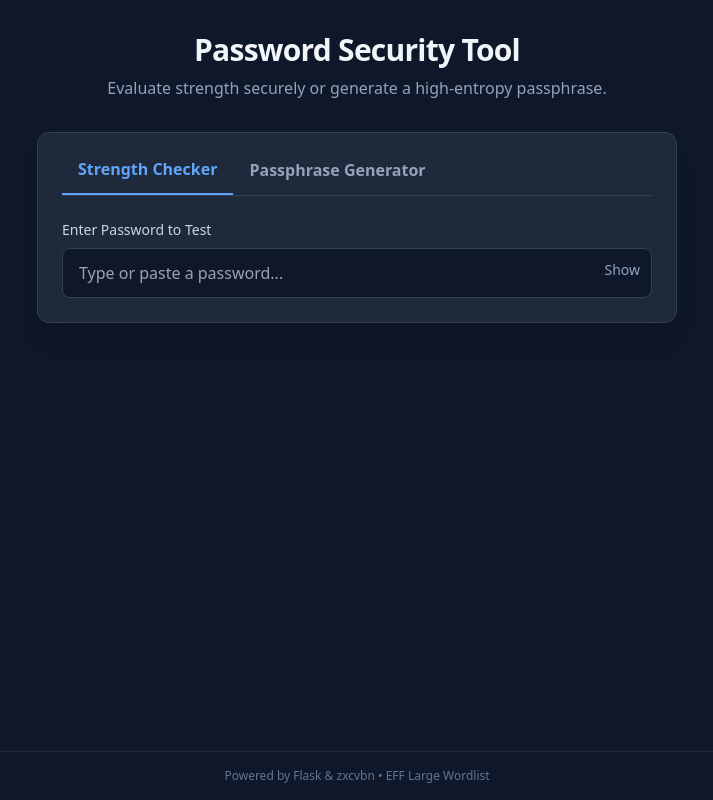
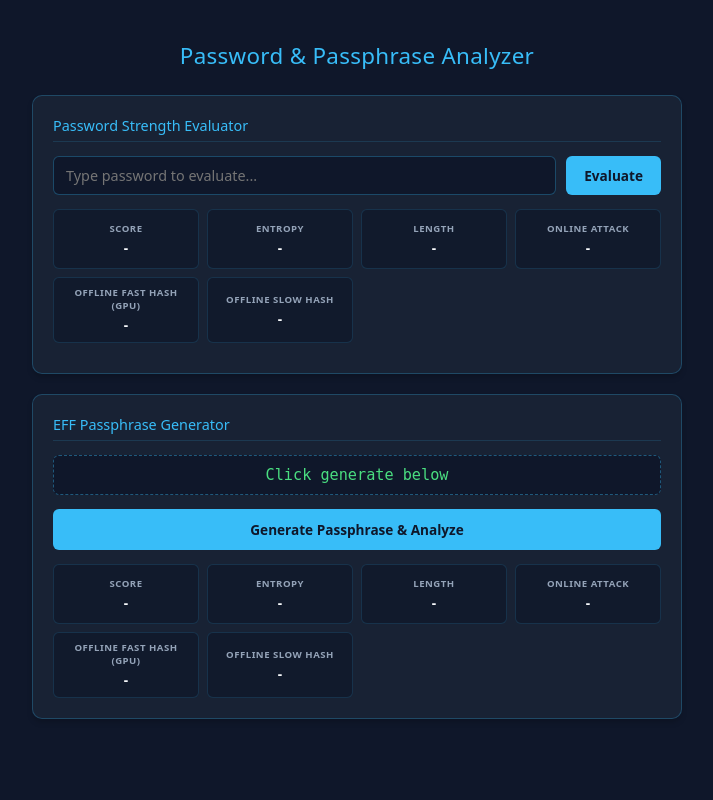
Before and after one commit to JPetovello/password-checker-web, a Flask app: page / in a window 1280 px wide. Shown: the whole page, without its empty margins (283-996 px from the left). Run offline with Flask 3, Linux system fonts and the light colour scheme; some libraries are stand-ins or nearby versions.

Commit message:
Update index.html

```diff
--- a/templates/index.html
+++ b/templates/index.html
@@ -3,223 +3,312 @@
 <head>
     <meta charset="UTF-8">
     <meta name="viewport" content="width=device-width, initial-scale=1.0">
-    <title>Password Checker & Generator</title>
-    <script src="https://cdn.tailwindcss.com"></script>
+    <title>Password & Passphrase Analyzer</title>
+    <style>
+        * {
+            box-sizing: border-box;
+            margin: 0;
+            padding: 0;
+            font-family: system-ui, -apple-system, BlinkMacSystemFont, "Segoe UI", Roboto, sans-serif;
+        }
+
+        body {
+            background-color: #0f172a;
+            color: #f8fafc;
+            display: flex;
+            flex-direction: column;
+            align-items: center;
+            padding: 40px 20px;
+            min-height: 100vh;
+        }
+
+        h1 {
+            font-size: 1.4rem;
+            color: #38bdf8;
+            margin-bottom: 24px;
+            font-weight: 500;
+            letter-spacing: 0.3px;
+        }
+
+        .container {
+            background: rgba(30, 41, 59, 0.65);
+            border: 1px solid rgba(56, 189, 248, 0.25);
+            border-radius: 10px;
+            padding: 20px;
+            width: 100%;
+            max-width: 650px;
+            margin-bottom: 20px;
+            box-shadow: 0 4px 6px -1px rgba(0, 0, 0, 0.2);
+        }
+
+        .section-title {
+            font-size: 0.9rem;
+            color: #38bdf8;
+            margin-bottom: 14px;
+            font-weight: 500;
+            border-bottom: 1px solid rgba(56, 189, 248, 0.15);
+            padding-bottom: 6px;
+        }
+
+        .input-group {
+            display: flex;
+            gap: 10px;
+            margin-bottom: 14px;
+        }
+
+        input[type="text"] {
+            flex: 1;
+            background-color: #0f172a;
+            border: 1px solid rgba(56, 189, 248, 0.3);
+            border-radius: 6px;
+            padding: 9px 12px;
+            color: #f8fafc;
+            font-size: 0.9rem;
+            outline: none;
+            transition: border-color 0.2s;
+        }
+
+        input[type="text"]:focus {
+            border-color: #38bdf8;
+        }
+
+        .btn {
+            background-color: #38bdf8;
+            color: #0f172a;
+            border: none;
+            border-radius: 6px;
+            padding: 9px 18px;
+            font-weight: 600;
+            cursor: pointer;
+            font-size: 0.85rem;
+            transition: background-color 0.2s;
+        }
+
+        .btn:hover {
+            background-color: #0ea5e9;
+        }
+
+        .btn-full {
+            width: 100%;
+            margin-bottom: 14px;
+            padding: 11px;
+        }
+
+        .passphrase-box {
+            background-color: #0f172a;
+            border: 1px dashed rgba(56, 189, 248, 0.4);
+            border-radius: 6px;
+            padding: 10px;
+            text-align: center;
+            color: #4ade80;
+            font-family: monospace;
+            font-size: 0.95rem;
+            margin-bottom: 14px;
+        }
+
+        .grid {
+            display: grid;
+            grid-template-columns: repeat(4, 1fr);
+            gap: 8px;
+        }
+
+        .metric-card {
+            background-color: rgba(15, 23, 42, 0.7);
+            border: 1px solid rgba(56, 189, 248, 0.15);
+            border-radius: 6px;
+            padding: 8px;
+            text-align: center;
+            display: flex;
+            flex-direction: column;
+            justify-content: center;
+            min-height: 60px;
+        }
+
+        .metric-label {
+            font-size: 0.6rem;
+            text-transform: uppercase;
+            color: #94a3b8;
+            letter-spacing: 0.5px;
+            margin-bottom: 3px;
+            font-weight: 700;
+        }
+
+        .metric-value {
+            font-size: 0.85rem;
+            color: #f8fafc;
+            font-weight: 600;
+        }
+
+        .feedback-box {
+            margin-top: 10px;
+            font-size: 0.75rem;
+            color: #fbbf24;
+        }
+
+        @media (max-width: 600px) {
+            .grid {
+                grid-template-columns: repeat(2, 1fr);
+            }
+        }
+    </style>
 </head>
-<body class="bg-slate-900 text-slate-100 min-h-screen flex flex-col justify-between">
-    <div class="container mx-auto px-4 py-8 max-w-2xl">
-        <!-- Header -->
-        <header class="text-center mb-8">
-            <h1 class="text-3xl font-bold tracking-tight mb-2">Password Security Tool</h1>
-            <p class="text-slate-400">Evaluate strength securely or generate a high-entropy passphrase.</p>
-        </header>
+<body>
 
-        <!-- Main Card Container -->
-        <div class="bg-slate-800 border border-slate-700 rounded-xl shadow-xl p-6 mb-8">
-            <!-- Tabs -->
-            <div class="flex border-b border-slate-700 mb-6">
-                <button id="tab-checker" onclick="switchTab('checker')" class="pb-3 px-4 font-semibold text-blue-400 border-b-2 border-blue-400 focus:outline-none transition-colors">Strength Checker</button>
-                <button id="tab-generator" onclick="switchTab('generator')" class="pb-3 px-4 font-semibold text-slate-400 hover:text-slate-200 focus:outline-none transition-colors">Passphrase Generator</button>
+    <h1>Password & Passphrase Analyzer</h1>
+
+    <!-- Password Strength Evaluator Section -->
+    <div class="container">
+        <div class="section-title">Password Strength Evaluator</div>
+        <div class="input-group">
+            <input type="text" id="passwordInput" placeholder="Type password to evaluate..." oninput="evaluatePassword()">
+            <button class="btn" onclick="evaluatePassword()">Evaluate</button>
+        </div>
+
+        <div class="grid">
+            <div class="metric-card">
+                <span class="metric-label">Score</span>
+                <span class="metric-value" id="pwdScore">-</span>
             </div>
+            <div class="metric-card">
+                <span class="metric-label">Entropy</span>
+                <span class="metric-value" id="pwdEntropy">-</span>
+            </div>
+            <div class="metric-card">
+                <span class="metric-label">Length</span>
+                <span class="metric-value" id="pwdLength">-</span>
+            </div>
+            <div class="metric-card">
+                <span class="metric-label">Online Attack</span>
+                <span class="metric-value" id="pwdOnline">-</span>
+            </div>
+            <div class="metric-card">
+                <span class="metric-label">Offline Fast Hash (GPU)</span>
+                <span class="metric-value" id="pwdFastHash">-</span>
+            </div>
+            <div class="metric-card">
+                <span class="metric-label">Offline Slow Hash</span>
+                <span class="metric-value" id="pwdSlowHash">-</span>
+            </div>
+        </div>
+        <div id="pwdFeedback" class="feedback-box"></div>
+    </div>
 
-            <!-- Section 1: Checker -->
-            <div id="section-checker" class="space-y-4">
-                <div>
-                    <label class="block text-sm font-medium text-slate-300 mb-2">Enter Password to Test</label>
-                    <div class="relative">
-                        <input type="password" id="password-input" placeholder="Type or paste a password..."
-                            class="w-full bg-slate-900 border border-slate-700 rounded-lg px-4 py-3 text-slate-100 focus:outline-none focus:border-blue-500 transition-colors">
-                        <button onclick="togglePasswordVisibility()" class="absolute right-3 top-3 text-slate-400 hover:text-slate-200 text-sm">Show</button>
-                    </div>
-                </div>
+    <!-- EFF Passphrase Generator Section -->
+    <div class="container">
+        <div class="section-title">EFF Passphrase Generator</div>
+        <div class="passphrase-box" id="passphraseOutput">Click generate below</div>
+        <button class="btn btn-full" onclick="generateAndAnalyzePassphrase()">Generate Passphrase & Analyze</button>
 
-                <!-- Strength Meter -->
-                <div id="strength-container" class="hidden space-y-3 pt-2">
-                    <div class="flex justify-between text-sm">
-                        <span class="text-slate-400">Strength:</span>
-                        <span id="strength-label" class="font-bold">--</span>
-                    </div>
-                    <div class="w-full bg-slate-700 h-2.5 rounded-full overflow-hidden">
-                        <div id="strength-bar" class="h-full w-0 transition-all duration-300"></div>
-                    </div>
-
-                    <!-- HIBP Breach Status Box -->
-                    <div id="breach-container" class="hidden p-3 rounded-lg border text-sm font-medium flex items-center justify-between">
-                        <span id="breach-text">Checking breaches...</span>
-                        <span id="breach-count-badge" class="px-2.5 py-0.5 rounded-full text-xs font-bold"></span>
-                    </div>
-
-                    <div class="bg-slate-900/50 p-4 rounded-lg border border-slate-700/50 space-y-2 text-sm">
-                        <p class="flex justify-between"><span class="text-slate-400">Time to crack:</span> <span id="crack-time" class="font-mono text-slate-200">--</span></p>
-                        <div id="feedback-container" class="text-amber-400 text-xs mt-2"></div>
-                    </div>
-                </div>
+        <div class="grid">
+            <div class="metric-card">
+                <span class="metric-label">Score</span>
+                <span class="metric-value" id="genScore">-</span>
             </div>
-
-            <!-- Section 2: Generator -->
-            <div id="section-generator" class="space-y-4 hidden">
-                <div class="grid grid-cols-2 gap-4">
-                    <div>
-                        <label class="block text-sm font-medium text-slate-300 mb-2">Word Count</label>
-                        <input type="number" id="word-count" value="4" min="3" max="8"
-                            class="w-full bg-slate-900 border border-slate-700 rounded-lg px-4 py-3 text-slate-100 focus:outline-none focus:border-blue-500">
-                    </div>
-                    <div>
-                        <label class="block text-sm font-medium text-slate-300 mb-2">Separator</label>
-                        <select id="word-separator" class="w-full bg-slate-900 border border-slate-700 rounded-lg px-4 py-3 text-slate-100 focus:outline-none focus:border-blue-500">
-                            <option value="-">Hyphen (-)</option>
-                            <option value=" ">Space ( )</option>
-                            <option value="_">Underscore (_)</option>
-                            <option value=".">Dot (.)</option>
-                        </select>
-                    </div>
-                </div>
-
-                <button onclick="generatePassphrase()" class="w-full bg-blue-600 hover:bg-blue-500 text-white font-semibold py-3 rounded-lg transition-colors">
-                    Generate Passphrase
-                </button>
-
-                <div id="generated-result-container" class="hidden mt-4">
-                    <label class="block text-sm font-medium text-slate-300 mb-2">Your Passphrase</label>
-                    <div class="flex items-center space-x-2">
-                        <input type="text" id="generated-output" readonly
-                            class="w-full bg-slate-900 border border-slate-700 rounded-lg px-4 py-3 font-mono text-emerald-400 focus:outline-none">
-                        <button onclick="copyPassphrase()" class="bg-slate-700 hover:bg-slate-600 px-4 py-3 rounded-lg font-medium transition-colors">Copy</button>
-                    </div>
-                </div>
+            <div class="metric-card">
+                <span class="metric-label">Entropy</span>
+                <span class="metric-value" id="genEntropy">-</span>
+            </div>
+            <div class="metric-card">
+                <span class="metric-label">Length</span>
+                <span class="metric-value" id="genLength">-</span>
+            </div>
+            <div class="metric-card">
+                <span class="metric-label">Online Attack</span>
+                <span class="metric-value" id="genOnline">-</span>
+            </div>
+            <div class="metric-card">
+                <span class="metric-label">Offline Fast Hash (GPU)</span>
+                <span class="metric-value" id="genFastHash">-</span>
+            </div>
+            <div class="metric-card">
+                <span class="metric-label">Offline Slow Hash</span>
+                <span class="metric-value" id="genSlowHash">-</span>
             </div>
         </div>
     </div>
 
-    <!-- Footer -->
-    <footer class="text-center py-4 text-xs text-slate-500 border-t border-slate-800">
-        Powered by Flask & zxcvbn • EFF Large Wordlist
-    </footer>
-
-    <!-- Frontend Script Logic -->
     <script>
-        function switchTab(tab) {
-            const checkerTab = document.getElementById('tab-checker');
-            const generatorTab = document.getElementById('tab-generator');
-            const checkerSec = document.getElementById('section-checker');
-            const generatorSec = document.getElementById('section-generator');
-
-            if (tab === 'checker') {
-                checkerTab.className = "pb-3 px-4 font-semibold text-blue-400 border-b-2 border-blue-400 focus:outline-none transition-colors";
-                generatorTab.className = "pb-3 px-4 font-semibold text-slate-400 hover:text-slate-200 focus:outline-none transition-colors";
-                checkerSec.classList.remove('hidden');
-                generatorSec.classList.add('hidden');
-            } else {
-                generatorTab.className = "pb-3 px-4 font-semibold text-blue-400 border-b-2 border-blue-400 focus:outline-none transition-colors";
-                checkerTab.className = "pb-3 px-4 font-semibold text-slate-400 hover:text-slate-200 focus:outline-none transition-colors";
-                generatorSec.classList.remove('hidden');
-                checkerSec.classList.add('hidden');
-            }
-        }
-
-        function togglePasswordVisibility() {
-            const input = document.getElementById('password-input');
-            const btn = event.target;
-            if (input.type === 'password') {
-                input.type = 'text';
-                btn.textContent = 'Hide';
-            } else {
-                input.type = 'password';
-                btn.textContent = 'Show';
-            }
-        }
-
-        // Event listener for password checking (fetches from Flask backend API)
-        const passwordInput = document.getElementById('password-input');
-        const strengthContainer = document.getElementById('strength-container');
-
-        passwordInput.addEventListener('input', async function() {
-            const val = passwordInput.value;
-            if (!val) {
-                strengthContainer.classList.add('hidden');
+        async function evaluatePassword() {
+            const pwd = document.getElementById('passwordInput').value;
+            if (!pwd) {
+                resetMetrics('pwd');
                 return;
             }
-            strengthContainer.classList.remove('hidden');
 
             try {
                 const response = await fetch('/api/check', {
                     method: 'POST',
                     headers: { 'Content-Type': 'application/json' },
-                    body: JSON.stringify({ password: val })
+                    body: JSON.stringify({ password: pwd })
                 });
                 const data = await response.json();
-                updateStrengthUI(data);
+                populateMetrics('pwd', data, pwd);
             } catch (err) {
-                console.error("Error checking password strength:", err);
-            }
-        });
-
-        function updateStrengthUI(data) {
-            const bar = document.getElementById('strength-bar');
-            const label = document.getElementById('strength-label');
-            const crackTime = document.getElementById('crack-time');
-            const feedback = document.getElementById('feedback-container');
-            const breachContainer = document.getElementById('breach-container');
-            const breachText = document.getElementById('breach-text');
-            const breachBadge = document.getElementById('breach-count-badge');
-
-            const scores = [
-                { width: '20%', color: 'bg-red-500', text: 'Very Weak' },
-                { width: '40%', color: 'bg-orange-500', text: 'Weak' },
-                { width: '60%', color: 'bg-yellow-500', text: 'Fair' },
-                { width: '80%', color: 'bg-blue-500', text: 'Strong' },
-                { width: '100%', color: 'bg-emerald-500', text: 'Very Strong' }
-            ];
-
-            const current = scores[data.score] || scores[0];
-            bar.style.width = current.width;
-            bar.className = `h-full transition-all duration-300 ${current.color}`;
-            label.textContent = current.text;
-            label.className = `font-bold ${current.color.replace('bg-', 'text-')}`;
-            crackTime.textContent = data.crack_times_display.offline_slow_hashing_1e4_per_second || 'Instant';
-
-            feedback.innerHTML = data.feedback.warning ? `<p>⚠️ ${data.feedback.warning}</p>` : '';
-            if (data.feedback.suggestions && data.feedback.suggestions.length > 0) {
-                feedback.innerHTML += `<p>💡 ${data.feedback.suggestions.join(' ')}</p>`;
-            }
-
-            // Handle Have I Been Pwned Display Logic
-            breachContainer.classList.remove('hidden');
-            if (data.is_breached) {
-                breachContainer.className = "p-3 rounded-lg border border-red-500/40 bg-red-950/30 text-sm font-medium flex items-center justify-between text-red-300";
-                breachText.textContent = "🚨 Found in data breaches!";
-                breachBadge.className = "bg-red-500 text-white px-2.5 py-0.5 rounded-full text-xs font-bold";
-                breachBadge.textContent = `${data.breach_count.toLocaleString()} times`;
-            } else {
-                breachContainer.className = "p-3 rounded-lg border border-emerald-500/40 bg-emerald-950/30 text-sm font-medium flex items-center justify-between text-emerald-300";
-                breachText.textContent = "✅ Safe (Not found in breaches)";
-                breachBadge.className = "bg-emerald-500 text-white px-2.5 py-0.5 rounded-full text-xs font-bold";
-                breachBadge.textContent = "0 matches";
+                console.error("Error evaluating password:", err);
             }
         }
 
-        async function generatePassphrase() {
-            const count = document.getElementById('word-count').value;
-            const separator = document.getElementById('word-separator').value;
-
+        async function generateAndAnalyzePassphrase() {
             try {
-                const response = await fetch(`/api/generate?words=${count}&separator=${encodeURIComponent(separator)}`);
+                const response = await fetch('/api/generate?words=4&separator=-');
                 const data = await response.json();
                 if (data.passphrase) {
-                    document.getElementById('generated-result-container').classList.remove('hidden');
-                    document.getElementById('generated-output').value = data.passphrase;
+                    document.getElementById('passphraseOutput').innerText = data.passphrase;
+
+                    // Automatically evaluate the generated passphrase to fill out the bottom grid
+                    const checkResponse = await fetch('/api/check', {
+                        method: 'POST',
+                        headers: { 'Content-Type': 'application/json' },
+                        body: JSON.stringify({ password: data.passphrase })
+                    });
+                    const checkData = await checkResponse.json();
+                    populateMetrics('gen', checkData, data.passphrase);
                 }
             } catch (err) {
                 console.error("Error generating passphrase:", err);
             }
         }
 
-        function copyPassphrase() {
-            const output = document.getElementById('generated-output');
-            output.select();
-            document.execCommand('copy');
-            event.target.textContent = 'Copied!';
-            setTimeout(() => event.target.textContent = 'Copy', 2000);
+        function populateMetrics(prefix, data, text) {
+            // Score out of 4 (zxcvbn score is 0-4)
+            document.getElementById(prefix + 'Score').innerText = `${data.score} / 4`;
+
+            // Length
+            document.getElementById(prefix + 'Length').innerText = `${text.length} chars`;
+
+            // Entropy calculation estimation (bits) based on length or crack times if available
+            let approxEntropy = (text.length * 4.2).toFixed(1);
+            document.getElementById(prefix + 'Entropy').innerText = `${approxEntropy} bits`;
+
+            // Crack times / attacks from zxcvbn display dict
+            const crackDisplay = data.crack_times_display || {};
+            document.getElementById(prefix + 'Online').innerText = crackDisplay.online_throttling_100_per_hour || '-';
+            document.getElementById(prefix + 'FastHash').innerText = crackDisplay.offline_fast_hashing_1e10_per_second || '-';
+            document.getElementById(prefix + 'SlowHash').innerText = crackDisplay.offline_slow_hashing_1e4_per_second || '-';
+
+            // Optional warning feedback for evaluator section
+            if (prefix === 'pwd') {
+                const feedbackEl = document.getElementById('pwdFeedback');
+                if (data.feedback && data.feedback.warning) {
+                    feedbackEl.innerText = `⚠️ ${data.feedback.warning}`;
+                } else if (data.feedback && data.feedback.suggestions && data.feedback.suggestions.length > 0) {
+                    feedbackEl.innerText = `💡 ${data.feedback.suggestions[0]}`;
+                } else {
+                    feedbackEl.innerText = '';
+                }
+            }
+        }
+
+        function resetMetrics(prefix) {
+            document.getElementById(prefix + 'Score').innerText = '-';
+            document.getElementById(prefix + 'Entropy').innerText = '-';
+            document.getElementById(prefix + 'Length').innerText = '-';
+            document.getElementById(prefix + 'Online').innerText = '-';
+            document.getElementById(prefix + 'FastHash').innerText = '-';
+            document.getElementById(prefix + 'SlowHash').innerText = '-';
+            if(prefix === 'pwd') {
+                document.getElementById('pwdFeedback').innerText = '';
+            }
         }
     </script>
 </body>
```
